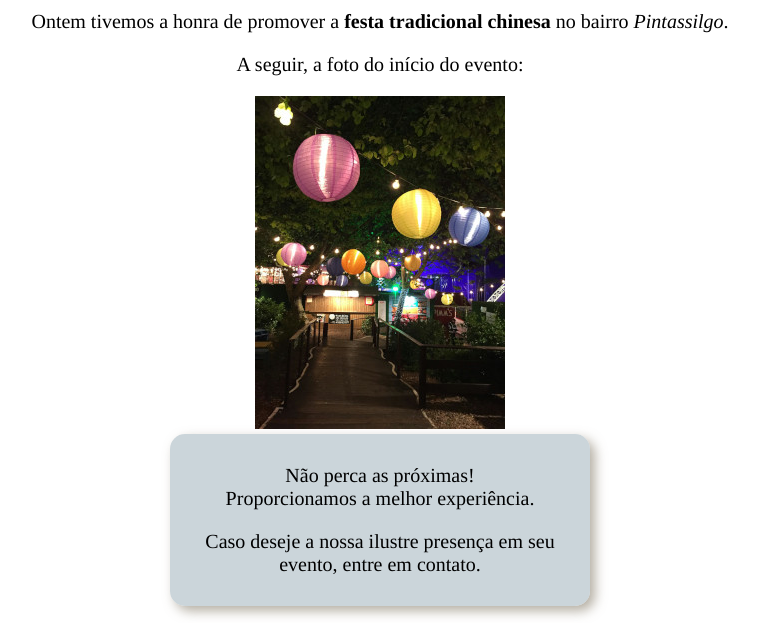
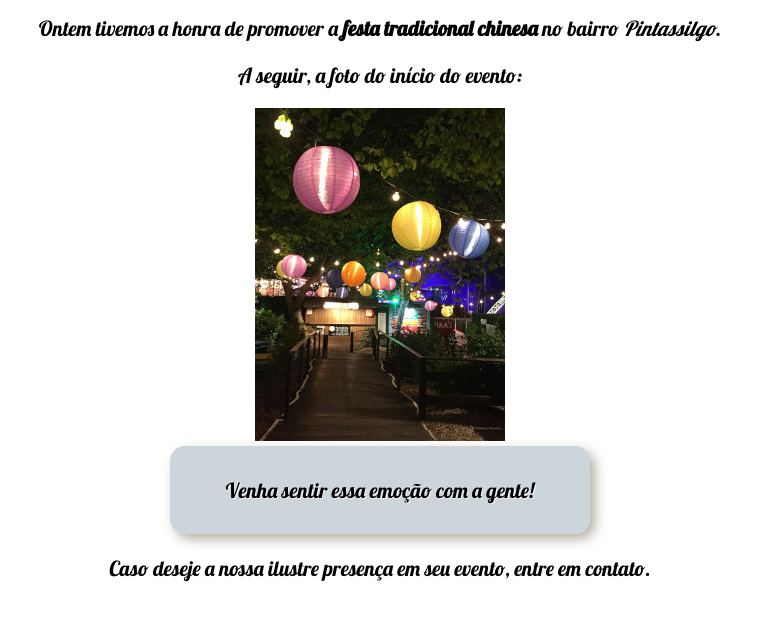
Before and after one commit to kenandjak/Projeto-Eventos, a plain HTML site: page index.html in a window 1280 px wide. Shown: the part 154-777 px from the top of the page, without its empty margins (260-1019 px from the left). Drawn offline with nearby package versions, Linux system fonts and the light colour scheme; a web font is replaced by a local one.

Commit message:
Estilo do Conteúdo
Alterações na fonte do texto.

```diff
--- a/index.html
+++ b/index.html
@@ -6,25 +6,24 @@
 
     <link rel="preconnect" href="https://fonts.googleapis.com">
     <link rel="preconnect" href="https://fonts.gstatic.com" crossorigin>
-    <link href="https://fonts.googleapis.com/css2?family=Irish+Grover&family=Lobster&display=swap"
-    rel="stylesheet">
+    <link href="https://fonts.googleapis.com/css2?family=Bebas+Neue&family=Irish+Grover&family=Lobster&display=swap"
+     rel="stylesheet">
+   <link href="https://fonts.googleapis.com/css2?family=Merriweather:
+    ital,wght@0,300;0,400;0,700;0,900;1,300;1,400;1,700;1,900&display=swap" rel="stylesheet">
 
     <link rel="shortcut icon" href="imagens/favicon.ico" type="image/x-icon">
     <title>top eventos - festival</title>
-
     <link rel="stylesheet" href="style.css">
 </head>
 <body>
     <h1>TOP EVENTOS</h1>
-
     <p>Ontem tivemos a honra de promover a <strong>festa tradicional chinesa</strong> no bairro <em>Pintassilgo</em>.</p>
     <p>A seguir, a foto do início do evento:</p>
     <img src="imagens/evento1.jpg" alt="foto do evento chinês">
     <div id="propaganda">
-        <p>Não perca as próximas! <br>Proporcionamos a melhor experiência.</p>
-        <p>Caso deseje a nossa ilustre presença em seu evento, entre em contato.</p>
+        <p>Venha sentir essa emoção com a gente!</p>
     </div>
-
+    <p>Caso deseje a nossa ilustre presença em seu evento, entre em contato.</p>
     <div id="social-links">
         <a href="https://github.com/kenandjak" target="_blank" rel="external">
             <ion-icon name="logo-github"></ion-icon>
--- a/style.css
+++ b/style.css
@@ -7,8 +7,12 @@ body {
     background-repeat: no-repeat;
     background-position: top center;
     background-size: cover;
-    font: normal 15pt Times;
+    text-shadow: 1.1px 1.1px 0.5px #ffffffa2;
     text-align: center;
+    font-family: "Lobster", sans-serif;
+    font-weight: 400px;
+    font-size: 1.3em;
+    font-style: lighter;
 }
 
 h1{
@@ -38,7 +42,7 @@ h1{
     gap: 32px;
     padding: 24px 0;
     font-size: 24px;
-  }
+}
 
 #social-links a{
     display: flex;
@@ -58,4 +62,5 @@ address{
     text-align: center;
     margin:20px;
     padding:20px;
+    font-size: 18px;
 }
```
Also changed, not shown: index2.html (+2 -2 lines).
